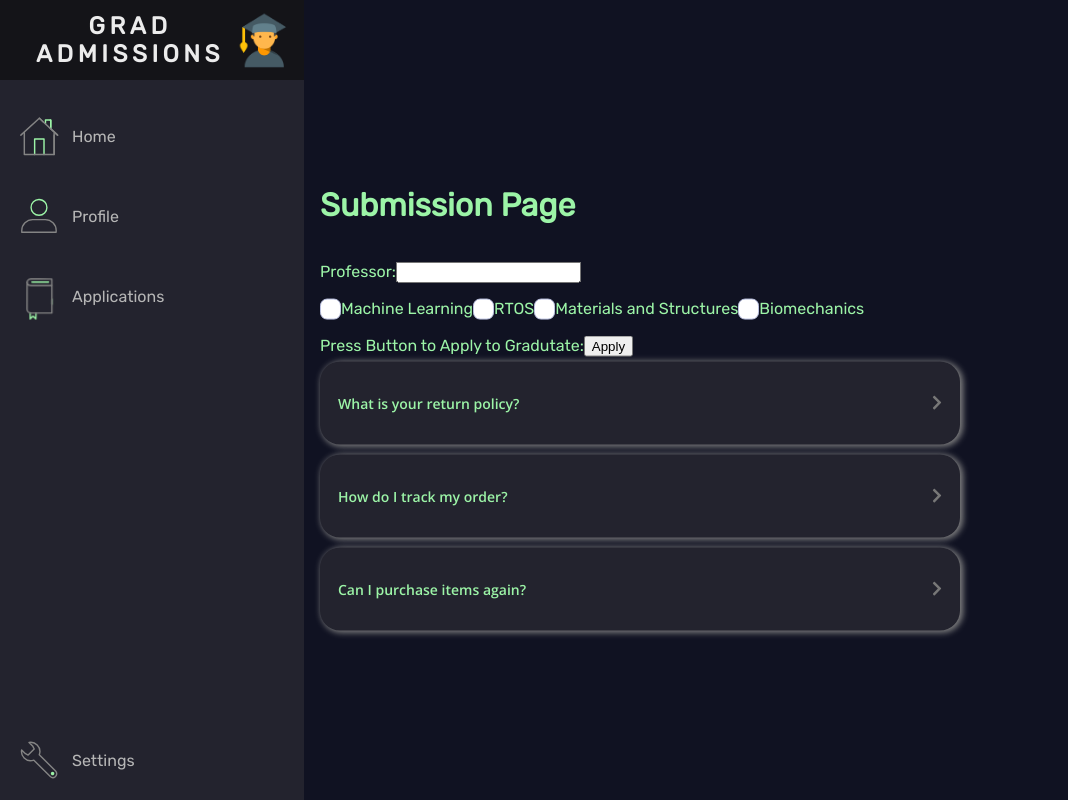
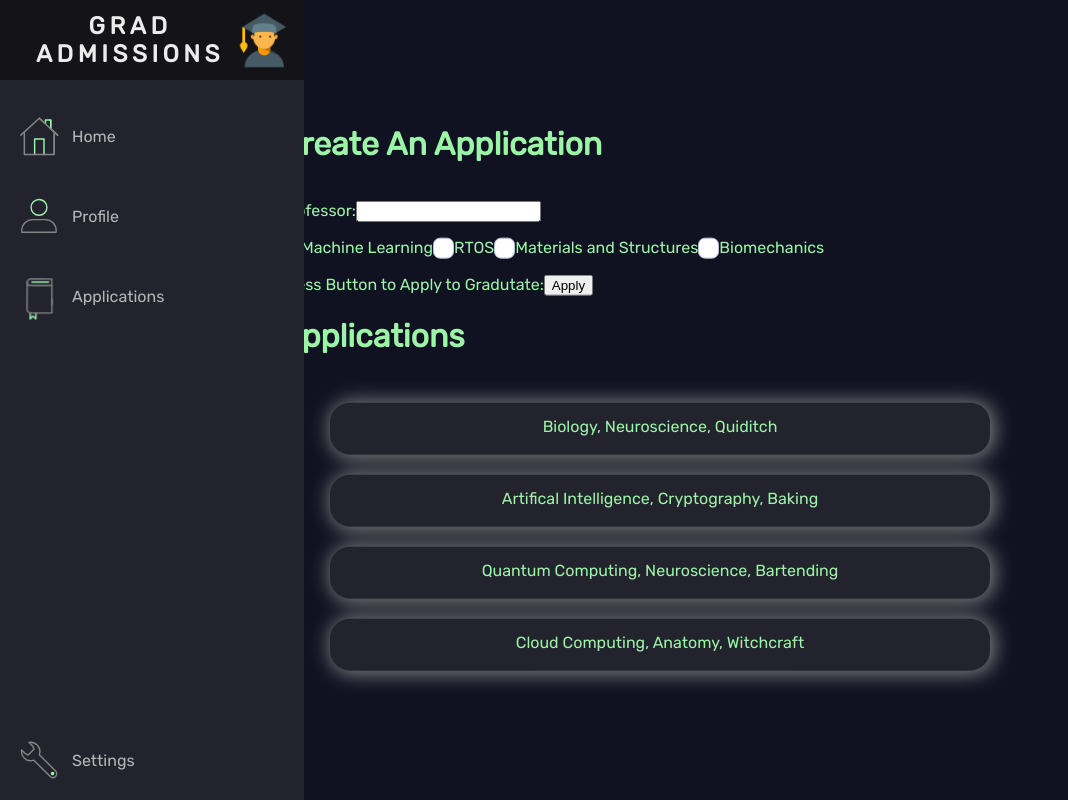
Before and after one commit to leo-paz/grad-admissions-hub, a React (Create React App) app in the folder frontend/grad-admissions-hub-app/: page /submission in a window 1280 px wide. Shown: the whole page, without its empty margins (0-1068 px from the left). Built offline with nearby package versions, Linux system fonts and the light colour scheme; what aws-amplify would draw is missing.

Commit message:
Displaying Applications and Application Page

```diff
--- a/frontend/grad-admissions-hub-app/src/App.css
+++ b/frontend/grad-admissions-hub-app/src/App.css
@@ -125,6 +125,61 @@ main {
 .profile-info-card h2 {
   margin-top: 15px;
   margin-bottom: 0px;
+}
+
+.application-info-card {
+  display: flex;
+  flex-direction: column;
+  background-color: var(--bg-primary);
+  border-radius: 20px;
+  box-shadow: 2px 1px 20px 2px #848484;
+  min-width: 42rem;
+  max-width: 560px;
+  padding: 25px;
+  overflow-y: scroll;
+  max-height: 85vh;
+}
+
+.application-info-card::-webkit-scrollbar {
+  width: 0.25rem;
+}
+
+.application-info-card::-webkit-scrollbar-track {
+  background: transparent;
+}
+
+.application-info-card::-webkit-scrollbar-thumb {
+  background: var(--sage-green);
+}
+
+.application-info-card::-webkit-scrollbar-track-piece:end {
+  background: transparent;
+  margin-bottom: 30px;
+}
+
+.application-info-card::-webkit-scrollbar-track-piece:start {
+  background: transparent;
+  margin-top: 30px;
+}
+
+.application-info-card p {
+  color: white;
+}
+
+.application-info-card h3 {
+  margin: 5px 0px;
+}
+
+.application-link {
+  display: flex;
+}
+
+.application-link {
+  color: var(--sage-green);
+  text-decoration:none;
+  cursor: pointer;
+  justify-content: center;
+  display: flex;
 }
 
 .center-sign-out {
@@ -314,6 +369,32 @@ main {
   transition: var(--transition-speed);
 }
 
+.application-list {
+  display: flex;
+  flex-direction: column;
+  min-width: 40em;
+}
+
+.application-preview {
+  width: 100%;
+  height: 2em;
+  border-radius: 20px;
+  background-color: var(--bg-primary);
+  box-shadow: 2px 1px 20px 2px #848484;
+  margin: 10px;
+  padding: 10px;
+  width: 40em;
+  transition: all 0.3s ease-in-out;
+  color: var(--sage-green);
+  cursor: pointer;
+  text-align: center;
+  line-height: 1.7;
+}
+
+.application-preview:hover {
+  color: var(--sage-green);
+  transform: scale(1.05);
+}
 /* .navbar:hover .logo- svg {
   transform: rotate(-180deg);
 } */
--- a/frontend/grad-admissions-hub-app/src/App.js
+++ b/frontend/grad-admissions-hub-app/src/App.js
@@ -10,6 +10,7 @@ import Professor from './Pages/Professor';
 import Applicant from './Pages/Applicant';
 import Profile from './Pages/Profile';
 import Navbar from "./Components/Navbar/Navbar";
+import Application from './Pages/Application';
 
 
 import Amplify from 'aws-amplify';
@@ -30,6 +31,7 @@ function App() {
           <Route path="/submission" component={Submission} />
           <Route path="/review" component={Review} />
           <Route path="/profile" component={Profile} />
+          <Route path="/application/:id" component={Application} />
           {/* <Route path="/professor" component={Professor} />
           <Route path="/applicant" component={Applicant} /> */}
         </Switch>
--- a/frontend/grad-admissions-hub-app/src/Components/Accordion/Accordion.css
+++ b/frontend/grad-admissions-hub-app/src/Components/Accordion/Accordion.css
@@ -8,7 +8,7 @@
     transition: all 0.3s ease-in-out;
 }
 .accordion__section:hover {
-    transform: scale(1.1);
+    transform: scale(1.05);
 }
 
 /* Style the buttons that are used to open and close the accordion panel */
@@ -21,7 +21,7 @@
     align-items: center;
     border: none;
     outline: none;
-    transition: background-color 0.6s ease;
+    transition: background-color 0.6s ease, border-radius 1s ease;
     border-radius: 20px;
     box-shadow: 2px 1px 6px 1px #848484;
 }
@@ -74,3 +74,7 @@
     font-size: 14px;
     padding: 18px;
 }
+
+.inner-content {
+    padding: 18px;
+}
--- a/frontend/grad-admissions-hub-app/src/Components/Accordion/Accordion.js
+++ b/frontend/grad-admissions-hub-app/src/Components/Accordion/Accordion.js
@@ -20,7 +20,7 @@ function Accordion(props) {
       setActive === "active" ? "accordion__icon" : "accordion__icon rotate"
     );
     setShadowState(
-        setActive === "active" ? "none" : "2px 1px 6px 1px #848484"
+      setActive === "active" ? "none" : "2px 1px 6px 1px #848484"
     )
   }
 
@@ -32,14 +32,19 @@ function Accordion(props) {
       </button>
       <div
         ref={content}
-        style={{ maxHeight: `${setHeight}`,
-                 boxShadow: `${setShadow}` }}
+        style={{
+          maxHeight: `${setHeight}`,
+          boxShadow: `${setShadow}`
+        }}
         className="accordion__content"
       >
-        <div
+        {/* <div
           className="accordion__text"
           dangerouslySetInnerHTML={{ __html: props.content }}
-        />
+        /> */}
+        <div className="inner-content">
+          {props.children}
+        </div>
       </div>
     </div>
   );
--- a/frontend/grad-admissions-hub-app/src/Components/Checkbox/Checkbox.js
+++ b/frontend/grad-admissions-hub-app/src/Components/Checkbox/Checkbox.js
@@ -25,7 +25,7 @@ function Checkbox({ onCheckBoxChange, name, checked, disabled }) {
                 type="checkbox"
                 id={name}
                 disabled={disabled}
-                checked={true}
+                checked={!onCheckBoxChange && checked}
             />
             <label for={name} style={style}>{name}</label>
         </div>
--- /dev/null
+++ b/frontend/grad-admissions-hub-app/src/Components/Review/Review.js
@@ -0,0 +1,16 @@
+import React from 'react'
+
+import Accordion from '../Accordion/Accordion';
+
+function Review({title, body, rating, date}) {
+
+    return (
+        <Accordion
+            title={title}
+        >
+            <h1>hello</h1>
+        </Accordion>
+    )
+}
+
+export default Review;
--- a/frontend/grad-admissions-hub-app/src/Pages/Applicant.js
+++ b/frontend/grad-admissions-hub-app/src/Pages/Applicant.js
@@ -74,6 +74,7 @@ function Applicant({ id }) {
                             key={idx}
                             name={elem}
                             disabled={true}
+                            checked={true}
                         />
                     </li>
                 ))}
--- /dev/null
+++ b/frontend/grad-admissions-hub-app/src/Pages/Application.js
@@ -0,0 +1,110 @@
+import React, { useEffect, useState } from 'react';
+import { useParams } from 'react-router-dom';
+
+import Review from '../Components/Review/Review';
+// id: ID
+//   applicant: Applicant
+//   professor: Professor
+//   dateSubmitted: String
+//   areasOfResearch: [String]
+
+// id: ID
+//   ranking: Int
+//   title: String
+//   body: String
+//   professor: Professor
+//   dateSubmitted: String
+// }
+
+const orgApplication = {
+    id: 'xxx',
+    applicant: {
+        id: 'whatever@gmail.com',
+        name: 'dude'
+    },
+    professor: {
+        id: 'professor@gmail.com',
+        name: 'professor'
+    },
+    dateSubmmited: new Date(),
+    areasOfResearch: [
+        'Engineering',
+        'Arts',
+        'Humanties',
+        'Biology',
+        'Computer Science'
+    ]
+}
+
+const orgReviews = [
+    {
+        title: "Rubbish m8",
+        body: "Bloody rubbsih",
+        ranking: 1,
+        dateSubmitted: new Date()
+    },
+    {
+        title: "Great",
+        body: "Great stuff",
+        ranking: 4,
+        dateSubmitted: new Date()
+    },
+    {
+        title: "Good",
+        body: "Good stuff",
+        ranking: 3,
+        dateSubmitted: new Date()
+    },
+    {
+        title: "Bloody Brilliant m8",
+        body: "This chap is phenomenal",
+        ranking: 5,
+        dateSubmitted: new Date()
+    },
+]
+
+function Application(props) {
+    const [reviews, setReviews] = useState(orgReviews);
+    const [application, setApplication] = useState(orgApplication);
+
+    const { id } = useParams();
+
+    useEffect(() => {
+        async function getApplicationById() {
+            try {
+                // TODO: Call backend with apollo client here
+                // setApplicant(res)
+            } catch (e) {
+                console.log(e);
+            }
+        }
+        getApplicationById();
+    });
+
+    return (
+        <div className="center-container">
+            <div className="application-info-card">
+                <h1>Application</h1>
+
+                <h3>Applicant Name</h3>
+                <p>{application.applicant.name}</p>
+                <h3>Applicant Email</h3>
+                <p>{application.applicant.id}</p>
+                <h3>Professor Name</h3>
+                <p>{application.professor.name}</p>
+                <h3>Professor Email</h3>
+                <p>{application.professor.id}</p>
+                <h3>Date Submitted</h3>
+                <p>{application.dateSubmmited.toDateString()}</p>
+
+                <h2>Reviews</h2>
+                {reviews.map((elem, idx) => (
+                    <Review
+                        title={elem.title}
+                    />
+                ))}
+            </div>
+        </div>
+    )
+}
+export default Application;
--- a/frontend/grad-admissions-hub-app/src/Pages/Professor.js
+++ b/frontend/grad-admissions-hub-app/src/Pages/Professor.js
@@ -65,6 +65,7 @@ function Professor({ id }) {
                             key={idx}
                             name={elem}
                             disabled={true}
+                            checked={true}
                         />
                     </li>
                 ))}
--- a/frontend/grad-admissions-hub-app/src/Pages/Submission.js
+++ b/frontend/grad-admissions-hub-app/src/Pages/Submission.js
@@ -1,12 +1,32 @@
-import React, {useEffect} from 'react';
+import React, { useEffect, useState } from 'react';
 
 import DataFetch from '../Components/DataFetch';
-import Accordion from '../Components/Accordion/Accordion';
+import { Link } from 'react-router-dom';
+
+const orgApplications = [
+    {
+        areasOfResearch: ['Biology', 'Neuroscience', 'Quiditch'],
+        id: 'omarleopaz@hotmail.com'
+    },
+    {
+        areasOfResearch: ['Artifical Intelligence', 'Cryptography', 'Baking'],
+        id: 'omarleopaz@hotmail.com'
+    },
+    {
+        areasOfResearch: ['Quantum Computing', 'Neuroscience', 'Bartending'],
+        id: 'omarleopaz@hotmail.com'
+    },
+    {
+        areasOfResearch: ['Cloud Computing', 'Anatomy', 'Witchcraft'],
+        id: 'omarleopaz@hotmail.com'
+    },
+]
 
 const Submission = () => {
+    const [applications, setApplications] = useState(orgApplications);
 
     useEffect(() => {
-        async function getApplicationsById() {
+        async function getApplicationsForUser() {
             try {
                 // Get current
                 // TODO: Call backend with apollo client here
@@ -15,31 +35,25 @@ const Submission = () => {
                 console.log(e);
             }
         }
-        getApplicationsById();
+        getApplicationsForUser();
     });
 
     return (
         <div className="center-container">
-            <h1>Submission Page</h1>
+            <h1>Create An Application</h1>
             <DataFetch></DataFetch>
-            <Accordion
-                title="What is your return policy?"
-                content="Lorem ipsum dolor sit amet, consectetur adipiscing elit, sed do eiusmod tempor incididunt ut labore et dolore magna aliqua."
-            />
-            <Accordion
-                title="How do I track my order?"
-                content="Lorem ipsum dolor sit amet, consectetur adipiscing elit, sed do eiusmod tempor incididunt ut labore et dolore magna aliqua. Lorem ipsum dolor sit amet, consectetur adipiscing elit, sed do eiusmod tempor incididunt ut labore et dolore magna aliqua."
-            />
-            <Accordion
-                title="Can I purchase items again?"
-                content="
-        <p>Lorem ipsum dolor sit amet, consectetur adipiscing elit, sed do eiusmod tempor incididunt ut labore et dolore magna aliqua.</p>
-        </br>
-        <p>Lorem ipsum dolor sit amet, consectetur adipiscing elit, sed do eiusmod tempor incididunt ut labore et dolore magna aliqua.</p>
-        </br>
-        <p>Lorem ipsum dolor sit amet, consectetur adipiscing elit, sed do eiusmod tempor incididunt ut labore et dolore magna aliqua.</p>
-        "
-            />
+            <h1>Applications </h1>
+            <ul className="application-list">
+                {applications.map((elem, idx) => (
+                    <li key={idx} className="application-preview">
+                        <Link className="application-link" to={`/application/${elem.id}`}>
+                            <span>
+                                {elem.areasOfResearch.join(", ")}
+                            </span>
+                        </Link>
+                    </li>
+                ))}
+            </ul>
         </div>
     )
 }
```
